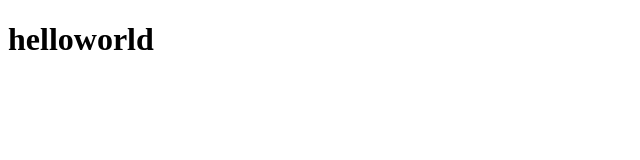
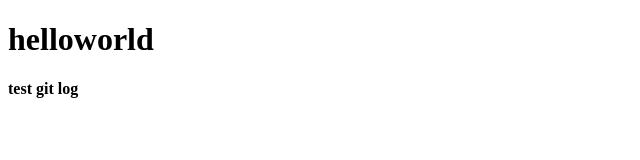
Before and after one commit to garricktranf/git_branch, a plain HTML site: page index.html in a window 1280 px wide. Shown: the full height of the page, 0-640 px from the left. Drawn offline with Linux system fonts and the light colour scheme.

Commit message:
commit-log

```diff
--- a/index.html
+++ b/index.html
@@ -9,6 +9,7 @@
 
 <body>
     <h1>helloworld</h1>
+    <b>test git log</b>
 </body>
 
 </html>
```
